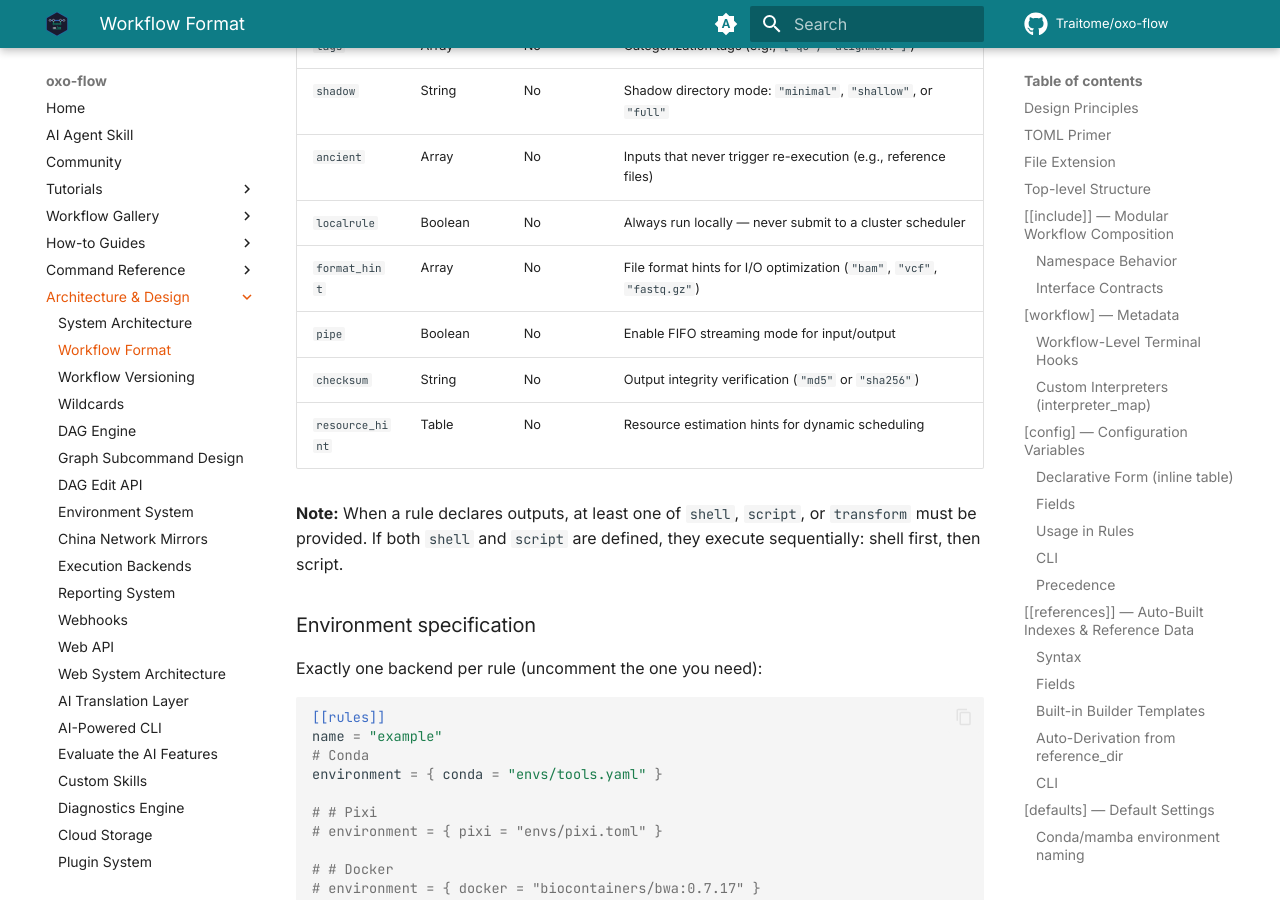
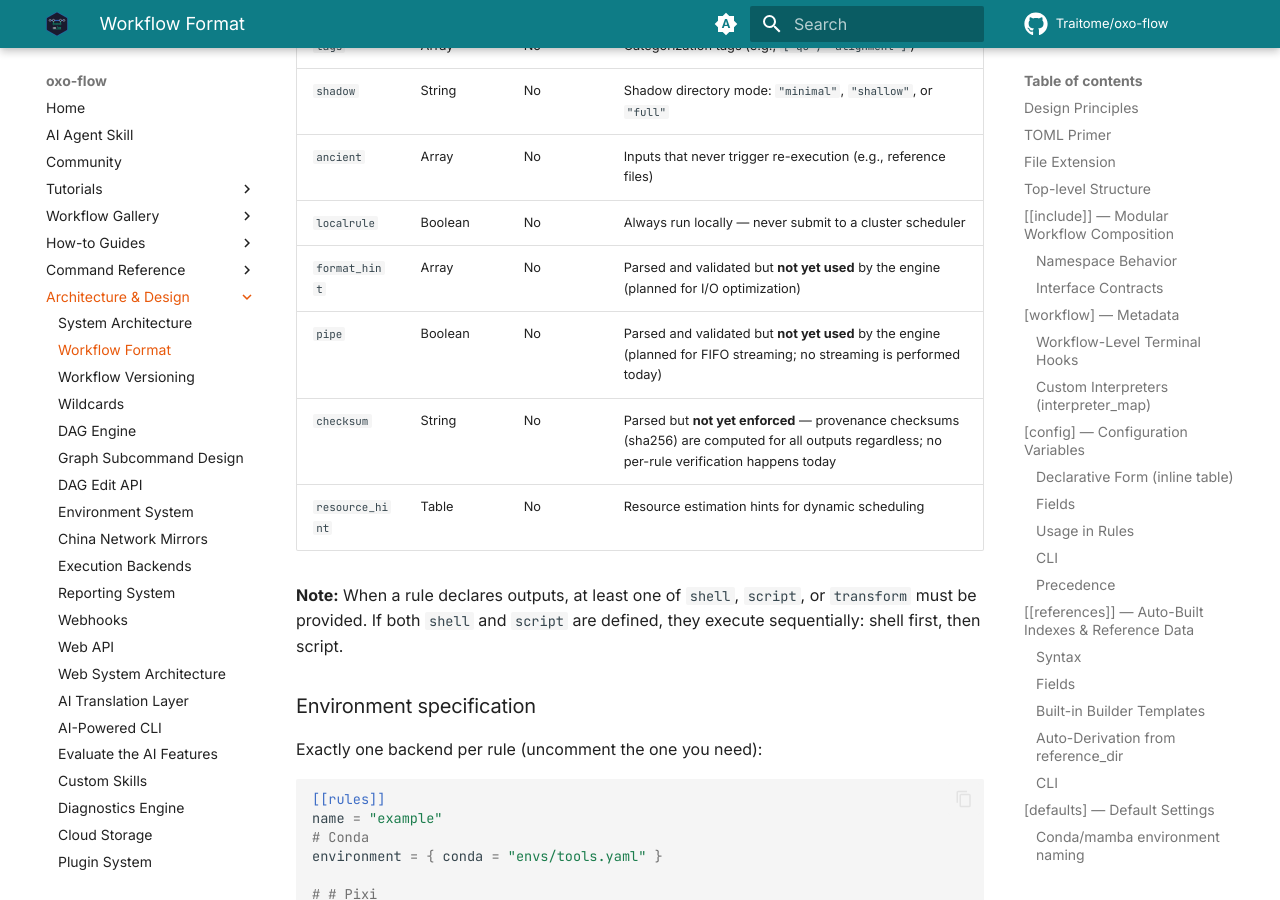
Before and after one commit to Traitome/oxo-flow, an MkDocs documentation site: the page built from docs/guide/src/reference/workflow-format.md, in a window 1280 px wide and 900 px high, scrolled down 19548 px. Built offline with MkDocs 1.6.1 and Material for MkDocs 9.7.7, drawn with Linux system fonts in a browser that asks for light colours; comment, search, counter and statistics services are not loaded; the version menu is left out; some of the changed text lies outside the part shown.

Commit message:
docs(format): mark pipe/input_function/checksum/format_hint as parsed-but-unimplemented (#446)
Live engine-code audit found these four rule fields are parsed and
validated (rule.rs builders, known_keys whitelist; input_function is
even fingerprinted in config_impact.rs) but never consumed by any
execution path:

- pipe: added by commit 699e966f with builder+tests only; the sole
  ever-consumption was a debug eprintln removed in 58eed164. The
  "FIFO" references in executor/process.rs are the resource-pool
  waiter queue (issue #123), not rule.pipe.
- input_function: never resolved or called; doc comment in rule.rs
  describes unwired intent.
- checksum: never enforced; result.rs computes sha256 provenance for
  all outputs <100MB universally regardless of the field; md5 is
  supported nowhere.
- format_hint: only occurrences are parse/builder/whitelist/test.

The docs previously presented all four as functional ("Enable FIFO
streaming mode", "called at runtime", "Output integrity verification",
"I/O optimization"). Reworded to follow the page's own honest
precedent for webhook rule events ("defined but not yet dispatched").

🤖 Generated with [Claude Code](https://claude.com/claude-code)

Co-authored-by: Claude <noreply@anthropic.com>

````diff
--- a/docs/guide/src/reference/workflow-format.md
+++ b/docs/guide/src/reference/workflow-format.md
@@ -628,7 +628,7 @@ memory = "32G"
 | `log` | String | No | Log file path for rule execution output |
 | `group` | String | No | Job group label for cluster submission grouping |
 | `cache_key` | String | No | Content-addressed output reuse: cached outputs are restored when the key, inputs, outputs, and rendered command hash identically to a previous run (issue #194 §2.3) |
-| `input_function` | String | No | Dynamic input resolver function name |
+| `input_function` | String | No | Parsed but **not yet called** — no dynamic input resolution is performed today |
 | `rule_metadata` | Table | No | Arbitrary domain-specific metadata (assay, organism, etc.) |
 | `env_group` | String | No | Reference to a named environment in `[env_groups]` |
 | `depends_on` | Array | No | Explicit rule-level dependencies (by rule name) |
@@ -642,9 +642,9 @@ memory = "32G"
 | `shadow` | String | No | Shadow directory mode: `"minimal"`, `"shallow"`, or `"full"` |
 | `ancient` | Array | No | Inputs that never trigger re-execution (e.g., reference files) |
 | `localrule` | Boolean | No | Always run locally — never submit to a cluster scheduler |
-| `format_hint` | Array | No | File format hints for I/O optimization (`"bam"`, `"vcf"`, `"fastq.gz"`) |
-| `pipe` | Boolean | No | Enable FIFO streaming mode for input/output |
-| `checksum` | String | No | Output integrity verification (`"md5"` or `"sha256"`) |
+| `format_hint` | Array | No | Parsed and validated but **not yet used** by the engine (planned for I/O optimization) |
+| `pipe` | Boolean | No | Parsed and validated but **not yet used** by the engine (planned for FIFO streaming; no streaming is performed today) |
+| `checksum` | String | No | Parsed but **not yet enforced** — provenance checksums (sha256) are computed for all outputs regardless; no per-rule verification happens today |
 | `resource_hint` | Table | No | Resource estimation hints for dynamic scheduling |
 
 **Note:** When a rule declares outputs, at least one of `shell`, `script`, or `transform` must be provided. If both `shell` and `script` are defined, they execute sequentially: shell first, then script.
@@ -1256,17 +1256,16 @@ retry_delay = "30s"
 | Field | Type | Description |
 |-------|------|-------------|
 | `ancient` | Array | Inputs that never trigger re-execution (reference files) |
-| `format_hint` | Array | File format hints for I/O optimization (`"bam"`, `"vcf"`) |
-| `pipe` | Boolean | Enable FIFO streaming mode for inputs |
-| `checksum` | String | Output checksum algorithm (`"md5"`, `"sha256"`) |
+| `format_hint` | Array | Parsed but **not yet used** by the engine (planned for I/O optimization) |
+| `pipe` | Boolean | Parsed but **not yet used** by the engine (planned for FIFO streaming; no streaming is performed today) |
+| `checksum` | String | Parsed but **not yet enforced** — provenance checksums (sha256) are computed for all outputs regardless |
 
 ```toml
 [[rules]]
 name = "align"
 input = ["reads/{sample}.fastq.gz", "ref/hg38.fa"]
 ancient = ["ref/hg38.fa"]  # Reference never triggers rebuild
-format_hint = ["bam"]
-checksum = "sha256"
+# format_hint and checksum are accepted but currently have no effect
 ```
 
 ### Organization
@@ -1368,7 +1367,7 @@ cache_key = "vc_v2.0"           # Content cache key — outputs are reused when
 
 | Field | Type | Description |
 |-------|------|-------------|
-| `input_function` | String | Name of a dynamic input resolver function called at runtime |
+| `input_function` | String | Parsed and included in the rule fingerprint but **not yet called** — no dynamic input resolution is performed today (use `expand_inputs` or `output_pattern` for dynamic inputs) |
 
 ### Arbitrary Metadata
 
````
